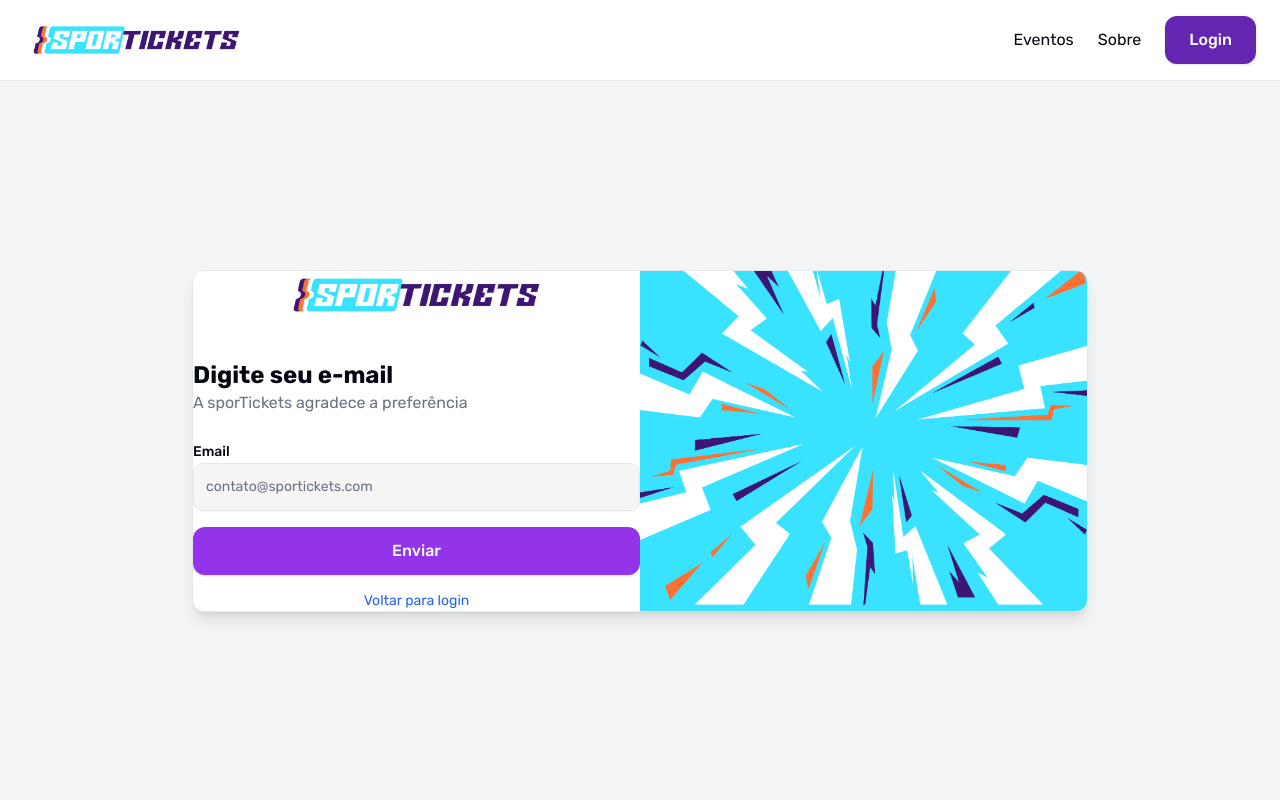
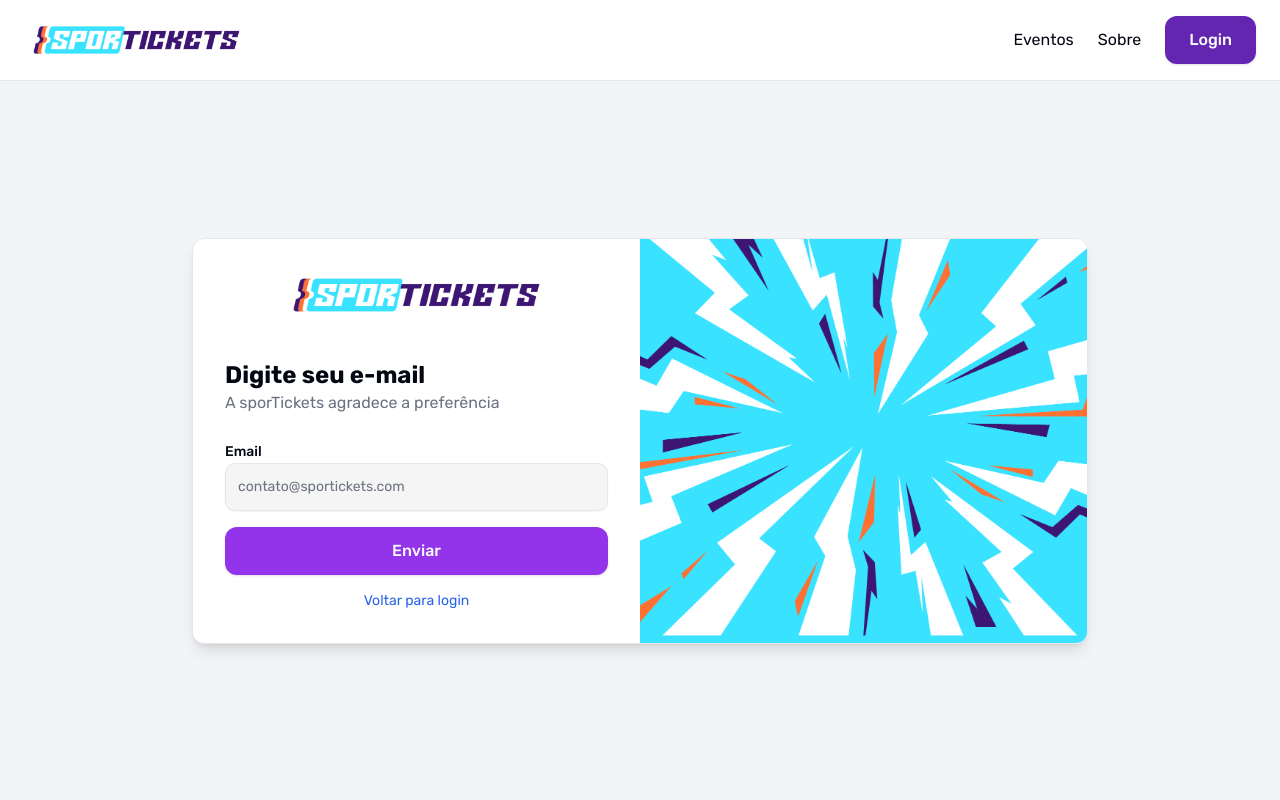
Before and after one commit to SporTickets-Repo/SporTickets-Front, a Next.js app: page /redefinir-senha in a window 1280 px wide. Shown: the top 800 px of the page. Built offline with nearby package versions, Linux system fonts and the light colour scheme.

Commit message:
refactor: enhance padding in ForgotPasswordForm

```diff
--- a/components/forgot-password-form.tsx
+++ b/components/forgot-password-form.tsx
@@ -1,7 +1,7 @@
-import { Card, CardContent } from "@/components/ui/card"
-import { Input } from "@/components/ui/input"
-import { Label } from "@/components/ui/label"
-import { Button } from "@/components/ui/button"
+import { Button } from "@/components/ui/button";
+import { Card, CardContent } from "@/components/ui/card";
+import { Input } from "@/components/ui/input";
+import { Label } from "@/components/ui/label";
 import Link from "next/link";
 
 export function ForgotPasswordForm() {
@@ -9,7 +9,7 @@ export function ForgotPasswordForm() {
     <div className="flex flex-col justify-center align-center bg-muted p-6 md:p-10">
       <Card className="w-full max-w-4xl overflow-hidden shadow-lg">
         <CardContent className="grid md:grid-cols-2 p-0">
-          <div>
+          <div className="p-8">
             <div className="flex flex-col items-center mb-6">
               <img src="/assets/logos/Logo-Horizontal-para-fundo-Branco.png" alt="Sportickets Logo" className="h-12 mb-10" />
               <div className="flex flex-col w-full align-start ">
```
